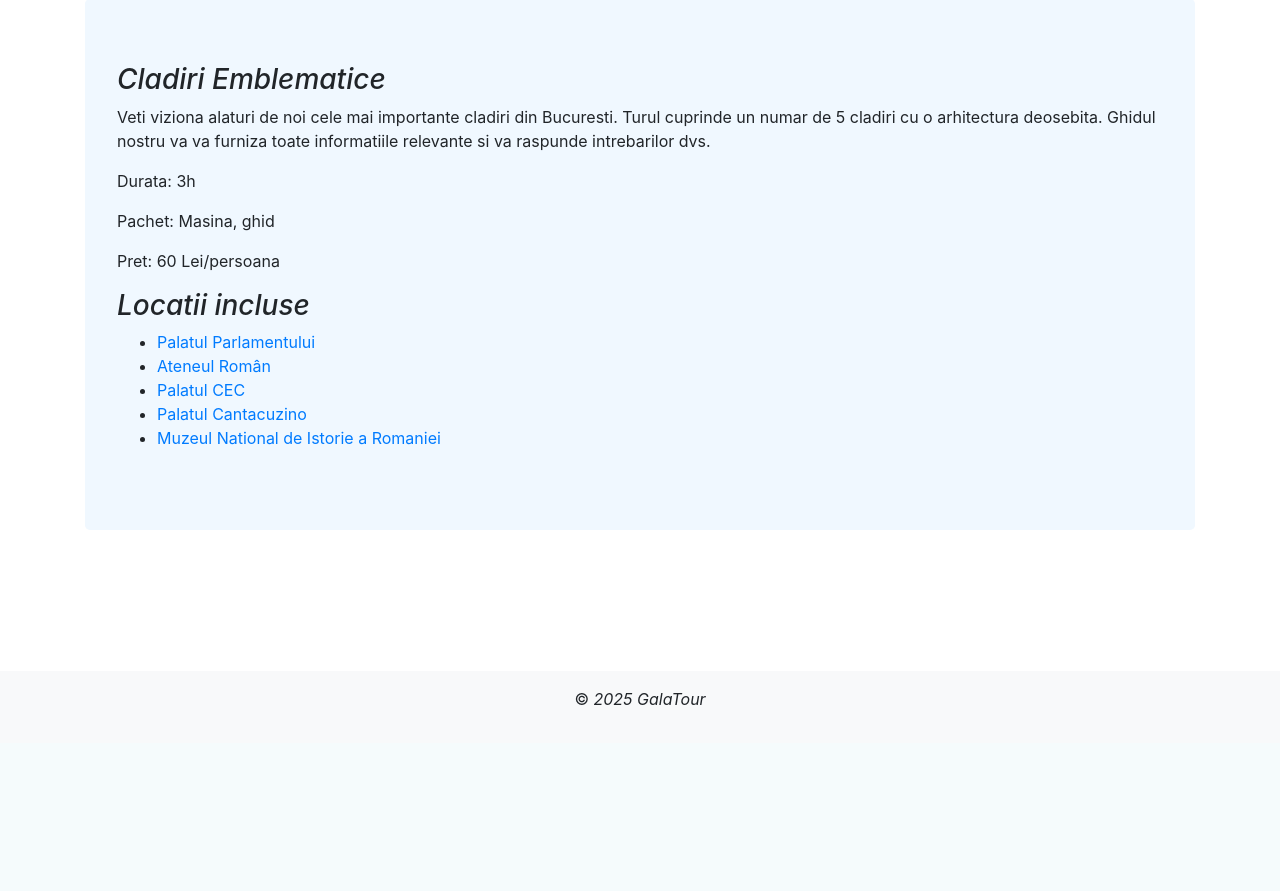
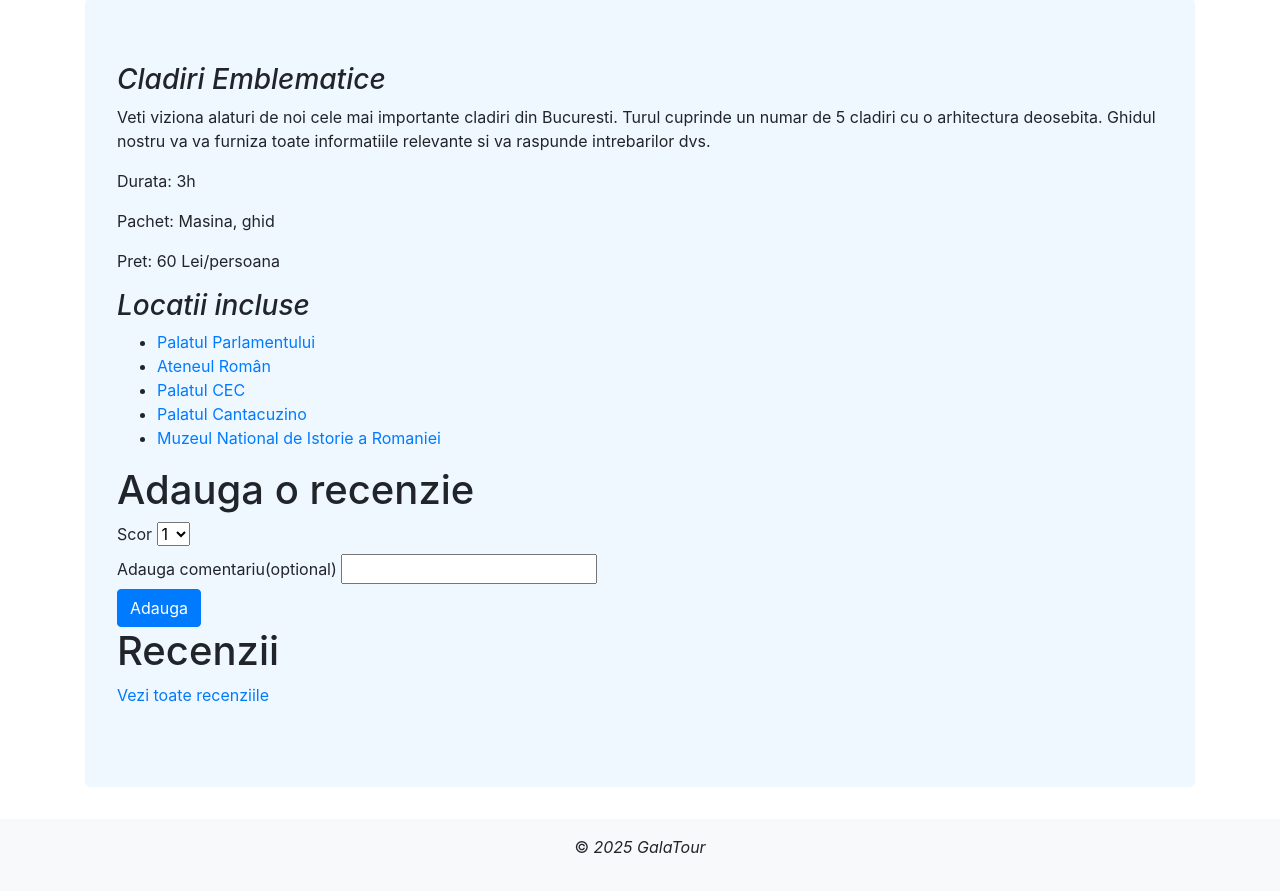
Before and after one commit to galaalina/proiect_final, a Django app: page /tururi/2/ in a window 1280 px wide. Shown: the part 57-948 px from the top of the page. Before the commit the page ends 762 px from the top, so only its background shows below. Run offline with Django 4.2, Linux system fonts and the light colour scheme; data comes from the database, SQL or seed files in the repository; both versions use the stored data as it was after the commit; data that the repository does not hold is empty; some libraries are stand-ins or nearby versions.

Commit message:
Versiunea nefunctionala cu recenzii

```diff
--- a/locatii/admin.py
+++ b/locatii/admin.py
@@ -1,12 +1,12 @@
 from django.contrib import admin
 from django.utils.html import format_html
 from django.urls import reverse
-from .models import Judet, Oras, Locatie, Tur, Rezervare
+from .models import Judet, Oras, Locatie, Tur, Rezervare, Recenzie
 
 # Register your models here.
 admin.site.register(Judet)
 admin.site.register(Oras)
-
+admin.site.register(Recenzie)
 
 
 
--- a/locatii/models.py
+++ b/locatii/models.py
@@ -74,3 +74,16 @@ class Rezervare(models.Model):
 
     def __str__(self):
         return f"{self.tur}, {self.utilizator}"
+
+class Recenzie(models.Model):
+    class Meta:
+        verbose_name_plural = 'Recenzii'
+
+    scor = IntegerField()
+    comentariu = CharField(max_length=250, blank=True, null=True)
+    tur = ForeignKey(Tur, on_delete=CASCADE, related_name='recenzii')
+    user = ForeignKey(User, on_delete=CASCADE, related_name='recenzii')
+    creata = DateTimeField(auto_now_add=True)
+
+    def __str__(self):
+        return f'Recenzie pentru {self.tur.nume}, adaugat de {self.user.username}'
--- a/locatii/templates/detalii_tur.html
+++ b/locatii/templates/detalii_tur.html
@@ -32,6 +32,46 @@
         </button>
     </form>
     {% endif %}
+<!-- Sectiune pentru recenzii -->
+    {% if not user_deja_recenzat %}
+    <div>
+        <h1>Adauga o recenzie</h1>
+        <form method="post" action="{% url 'adauga_recenzie' tur.id %}">
+            {% csrf_token %}
+            <label for ="scor">Scor</label>
+            <select id="scor" name ="scor">
+                <option value="1">1</option>
+                <option value="2">2</option>
+                <option value="3">3</option>
+                <option value="4">4</option>
+                <option value="5">5</option>
+            </select>
+            <br>
+            <label for ="comentariu">Adauga comentariu(optional)</label>
+            <input type="text" id="comentariu" name="comentariu">
+            <br>
+            <input type="submit" class="btn btn-primary" value = "Adauga">
+        </form>
+    </div>
+    {% endif %}
+
+    <div>
+        <h1>Recenzii</h1>
+        <a href="{% url 'afiseaza_recenzii' object.pk %}">Vezi toate recenziile</a>
+        <ul>
+            {% for recenzie in recenzii %}
+            <li>
+                <p>Adaugat de {{ recenzie.user.username }}</p>
+                <p>Scor: {{ recenzie.scor }}</p>
+                <p> Comentariu: {{ recenzie.comentariu }}</p>
+                {% if recenzie.user == user %}
+                    <a class="btn btn_warning" href="{% url 'editeaza-recenzia'% recenzie.pk}">Editeaza</a>
+                    <a class="btn btn_danger" href="{% url 'sterge_recenzia' recenzie.pk}">Sterge</a>
+                {% endif %}
+            </li>
+            {% endfor %}
+        </ul>
+    </div>
     {% endblock %}
 
 </body>
--- a/locatii/views.py
+++ b/locatii/views.py
@@ -1,9 +1,9 @@
 from django.contrib.auth.decorators import login_required, user_passes_test
 from django.shortcuts import *
 from .models import *
-from .forms import LocatieForm, TurForm, RezervareForm
+from .forms import LocatieForm, TurForm, RezervareForm, RecenzieForm
 from django.contrib.auth.mixins import LoginRequiredMixin, UserPassesTestMixin
-from django.views.generic import CreateView, ListView, UpdateView
+from django.views.generic import CreateView, ListView, UpdateView, DeleteView
 from django.urls import reverse_lazy
 
 # Create your views here.
@@ -107,7 +107,14 @@ def adauga_tur(request):
 def detalii_tur(request, tur_id):
     tur = get_object_or_404(Tur, id=tur_id)
     locatii = tur.locatii.all()
-    return render(request, 'detalii_tur.html', {'tur': tur, 'locatii': locatii})
+    recenzii = Recenzie.objects.filter(tur=tur).order_by('-pk')[:3]
+    user_deja_recenzat = False
+
+    for recenzie in recenzii:
+        if recenzie.user == request.user:
+            user_deja_recenzat = True
+
+    return render(request, 'detalii_tur.html', {'tur': tur, 'locatii': locatii, 'user_deja_recenzat': user_deja_recenzat })
 
 
 
@@ -168,3 +175,44 @@ def anuleaza_rezervare(request, pk):
 
 def contact(request):
     return render(request, 'contact.html')
+
+@login_required()
+def adauga_recenzie(request, tur_id):
+    if request.method == "POST":
+        scor = request.POST['scor']
+        comentariu = request.POST['comentariu']
+        tur = Tur.objects.get(id=tur_id)
+        Recenzie.objects.create(
+            scor = scor,
+            comentariu = comentariu,
+            tur = tur,
+            user = request.user,
+        )
+        return redirect('detalii_tur',id=tur_id)
+
+    else:
+        return redirect('lista_tur')
+
+class RecezieUpdateView(LoginRequiredMixin, UpdateView):
+    template_name='editeaza_recenzie.html'
+    form_class = RecenzieForm
+    model=Recenzie
+    success_url = reverse_lazy('lista_tur')
+
+class RecenzieDeleteView(LoginRequiredMixin, DeleteView):
+    template_name='recenzie_confirma_stergerea.html'
+    model = Recenzie
+    success_url = reverse_lazy('lista_tur')
+
+def afiseaza_recenzii(request, tur_id):
+    tur= Tur.objects.get(pk=tur_id)
+    recenzii = Recenzie.objects.filter(tur=tur).order_by('-pk')[:3]
+
+    return render(
+        request,
+        template_name='toate_recenziile.html',
+        context ={
+            'tur': tur,
+            'recenzie': recenzii,
+        }
+    )
--- a/turlocatii/urls.py
+++ b/turlocatii/urls.py
@@ -23,7 +23,7 @@ from conturi import urls as conturi_urls
 
 from locatii import views
 from locatii.views import RezervareCreateView, RezervarileMeleView, anuleaza_rezervare, editeaza_tur, sterge_tur, \
-    sterge_locatie, editeaza_locatie, contact
+    sterge_locatie, editeaza_locatie, contact, adauga_recenzie, RecezieUpdateView, RecenzieDeleteView, afiseaza_recenzii
 
 # from locatii.views import lista_locatie, detalii_locatie, lista_tur, detalii_tur
 
@@ -54,6 +54,10 @@ urlpatterns = [
     path('rezervare/', RezervareCreateView.as_view(), name='creeaza_rezervare'),
     path('rezervarile-mele/', RezervarileMeleView.as_view(), name='lista_rezervari'),
     path('rezervare/anuleaza/<int:pk>/', anuleaza_rezervare, name='anuleaza_rezervare'),
+    path('adauga_recenzie/<tur_id>', adauga_recenzie, name='adauga_recenzie'),
+    path('editeaza_recenzie/<pk>', RecezieUpdateView.as_view(), name='editeaza_recenzia'),
+    path('sterge_recenzia/<pk>', RecenzieDeleteView.as_view(), name='sterge_recenzia'),
+    path('recenzii/<post_id>', afiseaza_recenzii, name='afiseaza_recenzii'),
     #
 
 ]+ static(settings.STATIC_URL, document_root=settings.STATIC_ROOT)
```
Also changed, not shown: locatii/forms.py (+6 -1 lines), locatii/templates/editeaza_recenzie.html (added, +21 -0 lines), locatii/templates/recenzie_confirma_stergerea.html (added, +19 -0 lines), locatii/templates/toate_recenziile.html (added, +23 -0 lines), db.sqlite3, locatii/migrations/0017_recenzie.py (added).
